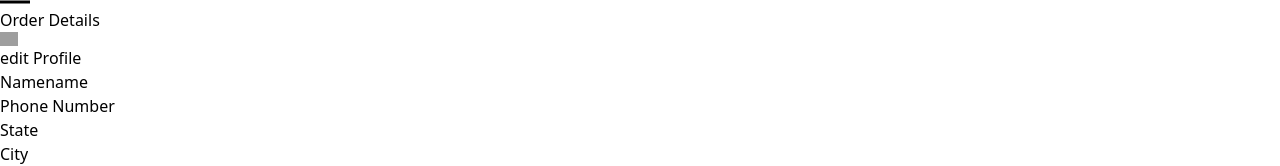
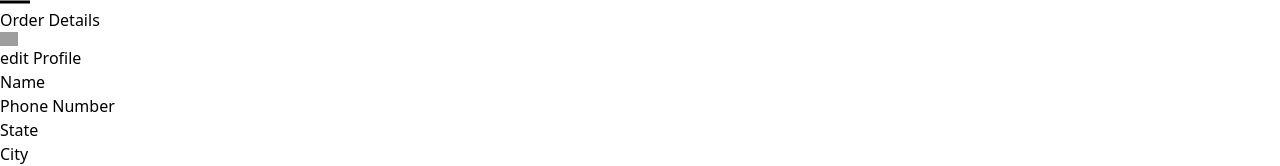
Before and after one commit to GauravDalakoti/ClothSoffer, a React (Vite) app in the folder frontend/: page /order/1 in a window 1280 px wide. Shown: the part 242-408 px from the top of the page. Built offline with nearby package versions, Linux system fonts and the light colour scheme; no server answers; grey boxes are pictures that could not be loaded.

Commit message:
change order

```diff
--- a/frontend/src/components/order/Order.jsx
+++ b/frontend/src/components/order/Order.jsx
@@ -73,7 +73,7 @@ function Order() {
 
                 <div className="flex flex-col gap-2 ">
                     <label htmlFor="name" className='text-xl'>Name</label>
-                    <input className='border-2 border-black w-[40vw] outline-none rounded-lg py-2 px-4 max-lg:w-[75vw]' id='name' type="text" value={currentUserDetals.name || "name"} readOnly />
+                    <input className='border-2 border-black w-[40vw] outline-none rounded-lg py-2 px-4 max-lg:w-[75vw]' id='name' type="text" value={currentUserDetals.name} readOnly />
                 </div>
                 <div className="flex flex-col gap-2 ">
                     <label htmlFor="phone" className='text-xl'>Phone Number</label>
```
